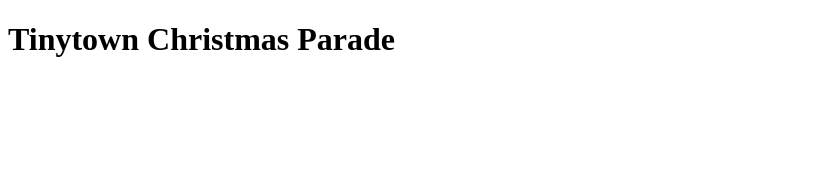
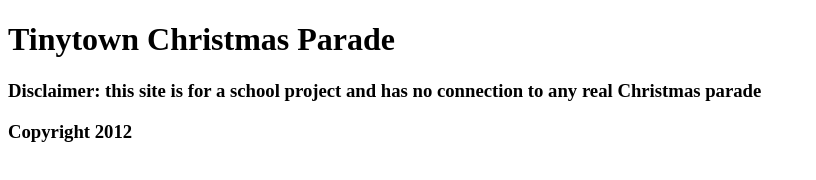
Before and after one commit to nkruger/wsd2, a plain HTML site: page index.html in a window 1280 px wide. Shown: the whole page, without its empty margins (0-816 px from the left). Drawn offline with Linux system fonts and the light colour scheme.

Commit message:
added disclaimer to footer

```diff
--- a/index.html
+++ b/index.html
@@ -11,6 +11,8 @@
 		</header>
 
 		<footer>
+			<h3>Disclaimer: this site is for a school project and has no connection to any real Christmas parade<h3>
+			<p>Copyright 2012</p>
 		</footer>
 	</body>
 </html>
```
